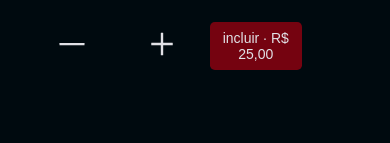
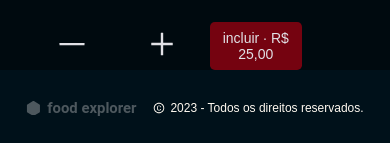
Before and after one commit to JacquelineCasali/FrontEndFoodExplorer, a React (Vite) app: page / in a window 390 px wide. Shown: the part 713-856 px from the top of the page. Built offline with nearby package versions, Linux system fonts and the light colour scheme.

Commit message:
Ajustando a responsividade

```diff
--- /dev/null
+++ b/src/components/Footer/Index.jsx
@@ -0,0 +1,13 @@
+import { Container } from "./styles";
+import { BsFillHexagonFill } from 'react-icons/bs'
+import { AiOutlineCopyright } from 'react-icons/ai'
+
+
+export function Footer() {
+    return(
+        <Container>
+                <span> <BsFillHexagonFill /> food explorer</span>
+                 <p> <AiOutlineCopyright /> 2023 - Todos os direitos reservados.</p>
+        </Container>
+    )
+}
--- /dev/null
+++ b/src/components/Footer/styles.js
@@ -0,0 +1,57 @@
+import styled from "styled-components";
+import { DEVICE_BREAKPOINTS } from '../../styles/deviceBreakPoints'
+
+
+export const Container = styled.footer`
+    width: 100%;
+    height: 4.8rem;
+    grid-area: footer;
+
+
+    display: flex;
+    gap: 1rem;
+    align-items: center;
+    justify-content: center;
+
+    background-color: ${({theme}) => theme.COLORS. BACKGROUND_400};
+
+    > span {
+        font-family: 'Roboto', sans-serif;;
+        font-size: 0.93rem;
+        font-weight: bold;
+        color: ${({theme}) => theme.COLORS.GRAY_300};
+        display: flex;
+        gap: 0.37rem;
+        align-items: center;
+        justify-content: center;
+    }
+
+
+
+    > p {
+        display: flex;
+        gap: 0.37rem;
+        align-items: center;
+        justify-content: center;
+        color: ${({theme}) => theme.COLORS.GRAY_100};
+        font-family: 'DM Sans', sans-serif;
+        font-size: 0.75rem;
+        font-style: normal;
+
+    }
+
+    @media(min-width: ${DEVICE_BREAKPOINTS.SMALL}) {
+        padding: 0 7.6rem;
+        justify-content: space-between;
+
+        > span {
+        font-size: 1.5rem;
+    }
+    > p {
+        font-size: 0.8rem;
+    }
+
+
+    }
+
+`;
--- a/src/pages/Details/Index.jsx
+++ b/src/pages/Details/Index.jsx
@@ -3,6 +3,7 @@ import { Header } from '../../components/header/Index'
 import { Tags } from '../../components/Tags/Index'
 import { Counter } from '../../components/Counter/Index'
 import { Button } from '../../components/Button/Index'
+import { Footer } from '../../components/Footer/Index'
 import { MdOutlineArrowBackIos } from 'react-icons/md'
 
 export function Details() {
@@ -39,6 +40,8 @@ export function Details() {
 
         </div>
       </Content>
+
+      <Footer />
     </Container>
 )
 }
--- a/src/pages/Details/styles.js
+++ b/src/pages/Details/styles.js
@@ -8,6 +8,7 @@ export const Container = styled.div`
     "header"
     "button"
     "content"
+    "footer"
     ;
 
     > .buttonBack {
@@ -31,6 +32,7 @@ export const Container = styled.div`
 @media(max-width: ${DEVICE_BREAKPOINTS.SMALL}) {
     display: flex;
     flex-direction: column;
+    padding: 0;
 
     > .buttonBack {
         display: flex;
@@ -118,6 +120,7 @@ grid-area: content;
 >.dishDescription {
     display: flex;
     flex-direction: column;
+    padding: 0;
 
 
     >h1 {
```
